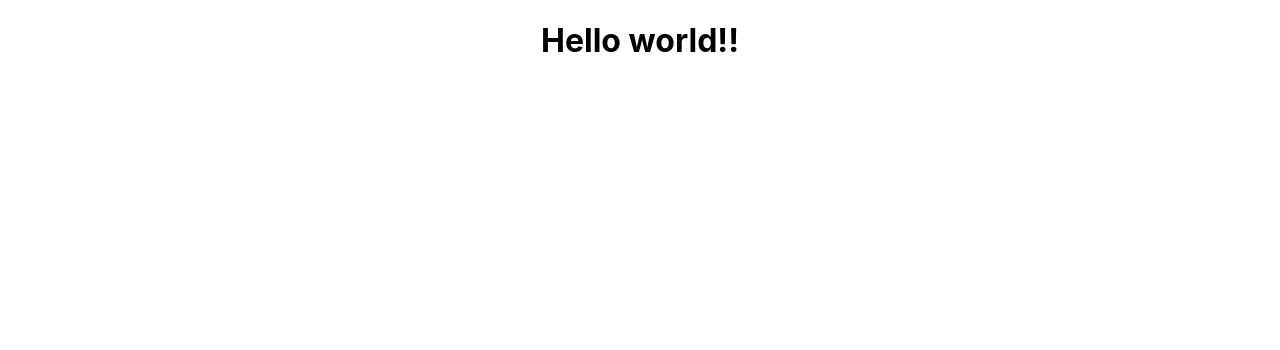
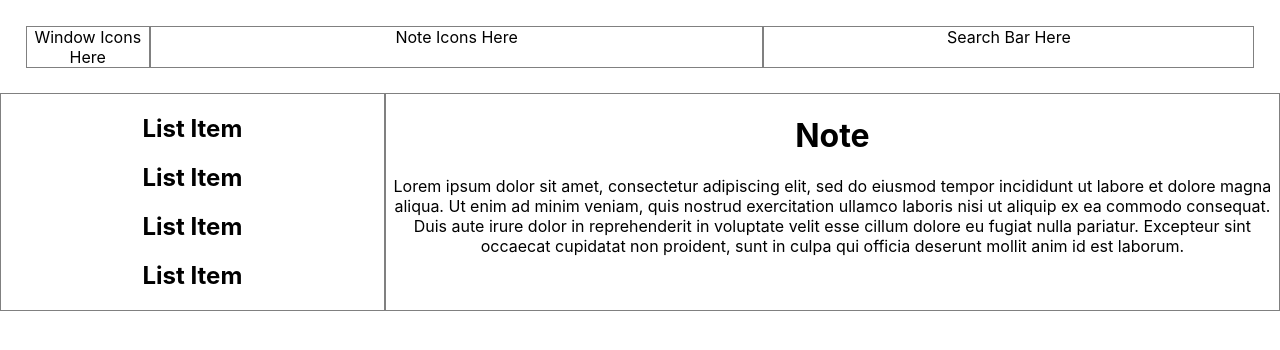
Before and after one commit to hiterharris/Apple-Notes-App, a React (Create React App) app: page / in a window 1280 px wide. Shown: the top 350 px of the page. Built offline with nearby package versions, Linux system fonts and the light colour scheme.

Commit message:
created development branch, set up component structure

```diff
--- a/src/App.css
+++ b/src/App.css
@@ -1,3 +1,40 @@
 .App {
   text-align: center;
 }
+
+.Nav {
+  display: flex;
+  justify-content: space-around;
+  padding: 2%;
+}
+
+.Nav div {
+  border: 1px solid grey;
+}
+
+.window-icons {
+  width: 10%
+}
+
+.note-icons {
+  width: 50%
+}
+
+.search-bar {
+  width: 40%
+}
+
+.app-container {
+  display: flex;
+  justify-content: space-around;
+}
+
+.List {
+  width: 30%;
+  border: 1px solid grey;
+}
+
+.Note {
+  width: 70%;
+  border: 1px solid grey;
+}
--- a/src/App.js
+++ b/src/App.js
@@ -1,12 +1,17 @@
 import React, { Component } from 'react';
 import './App.css';
+import List from './components/List';
+import Note from './components/Note';
+import Nav from './components/Nav';
 
 export default class App extends Component {
   render() {
     return (
       <div className="App">
+        <Nav />
         <div className="app-container">
-          <h1>Hello world!!</h1>
+          <List />
+          <Note />
         </div>
       </div>
     );
--- /dev/null
+++ b/src/components/List.js
@@ -0,0 +1,18 @@
+import React, { Component } from 'react';
+import '../App.css';
+import ListItem from './ListItem';
+
+export default class List extends Component {
+  render() {
+    return (
+      <div className="List">
+        <div className="List-container">
+            <ListItem />
+            <ListItem />
+            <ListItem />
+            <ListItem />
+        </div>
+      </div>
+    );
+  }
+}
--- /dev/null
+++ b/src/components/ListItem.js
@@ -0,0 +1,14 @@
+import React, { Component } from 'react';
+import '../App.css';
+
+export default class ListItem extends Component {
+  render() {
+    return (
+      <div className="ListItem">
+            <div className="ListItem-container">
+                <h2>List Item</h2>
+            </div>
+      </div>
+    );
+  }
+}
--- /dev/null
+++ b/src/components/Nav.js
@@ -0,0 +1,14 @@
+import React, { Component } from 'react';
+import '../App.css';
+
+export default class Nav extends Component {
+  render() {
+    return (
+      <div className="Nav">
+        <div className="window-icons">Window Icons Here</div>
+        <div className="note-icons">Note Icons Here</div>
+        <div className="search-bar">Search Bar Here</div>
+      </div>
+    );
+  }
+}
--- /dev/null
+++ b/src/components/Note.js
@@ -0,0 +1,15 @@
+import React, { Component } from 'react';
+import '../App.css';
+
+export default class Note extends Component {
+  render() {
+    return (
+      <div className="Note">
+        <h1>Note</h1>
+            <div className="Note-container">
+                <p>Lorem ipsum dolor sit amet, consectetur adipiscing elit, sed do eiusmod tempor incididunt ut labore et dolore magna aliqua. Ut enim ad minim veniam, quis nostrud exercitation ullamco laboris nisi ut aliquip ex ea commodo consequat. Duis aute irure dolor in reprehenderit in voluptate velit esse cillum dolore eu fugiat nulla pariatur. Excepteur sint occaecat cupidatat non proident, sunt in culpa qui officia deserunt mollit anim id est laborum.</p>
+            </div>
+      </div>
+    );
+  }
+}
```
